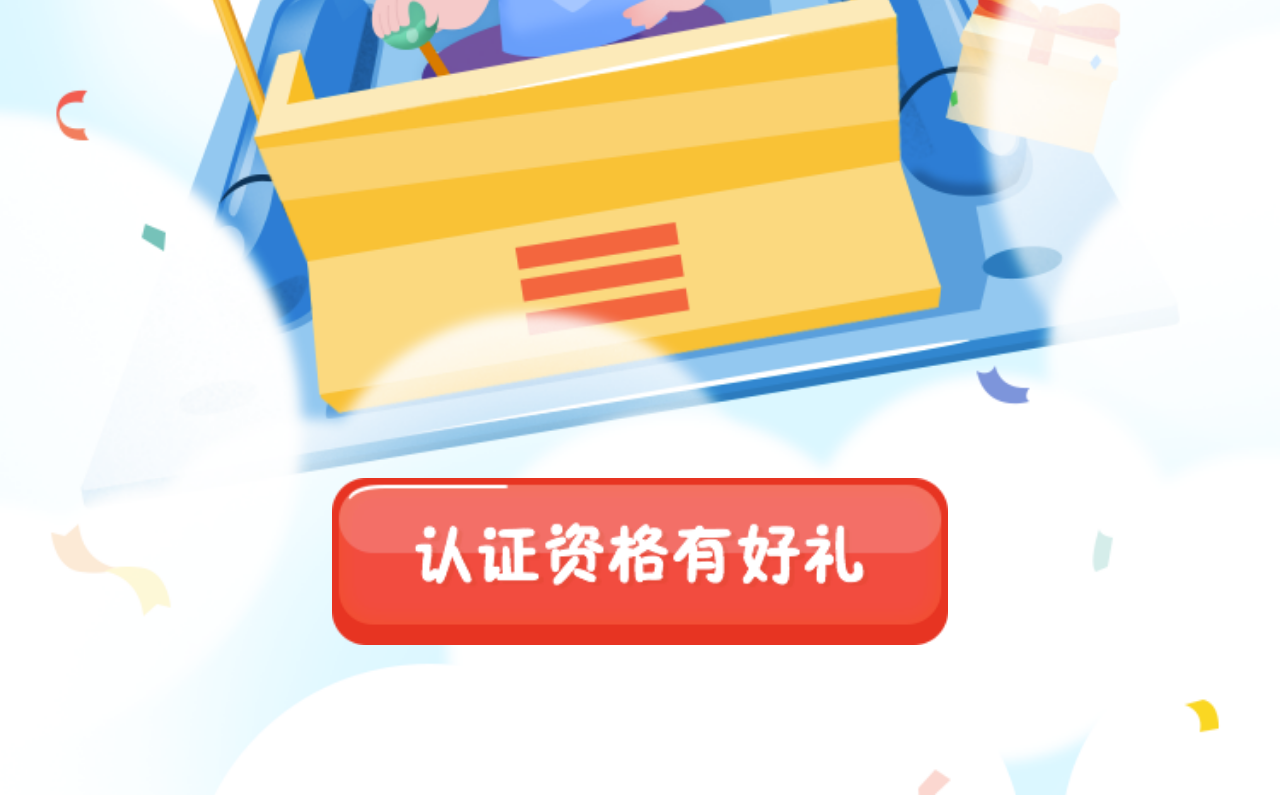
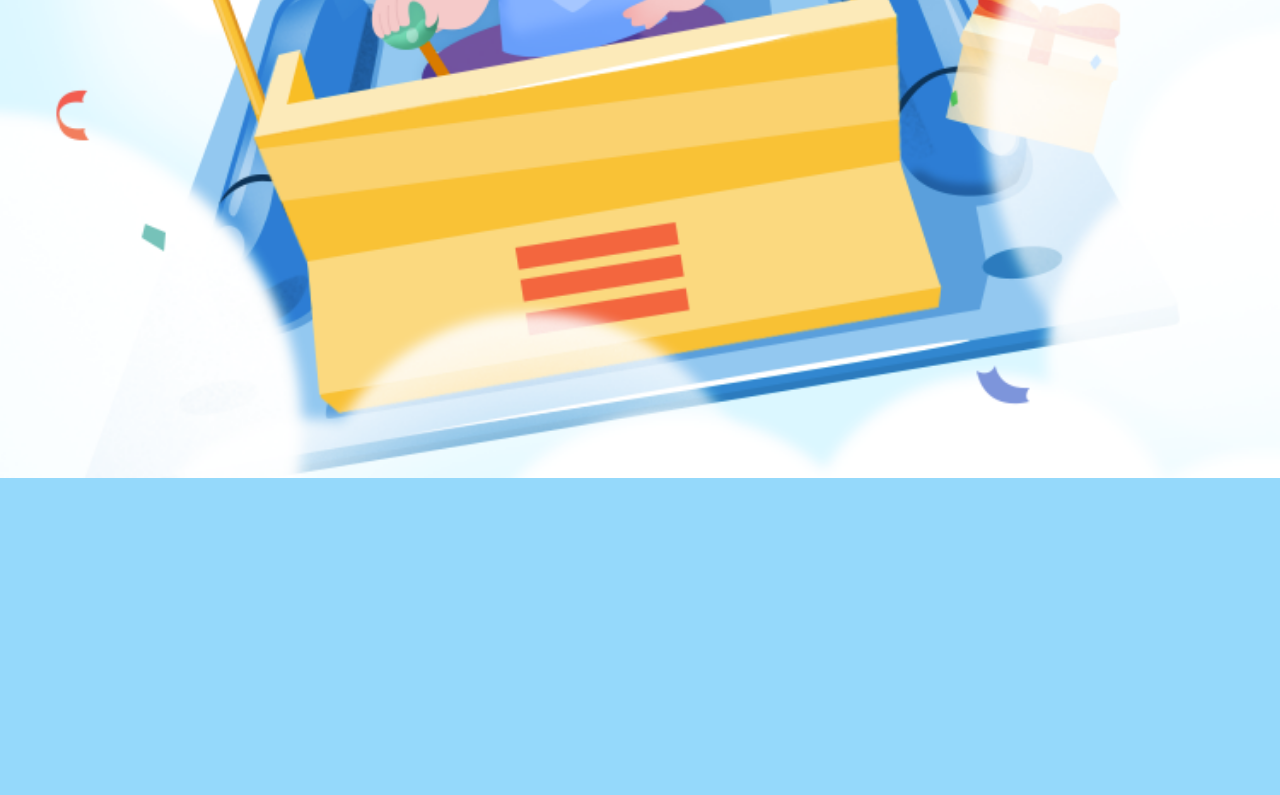
Before and after one commit to dongyameng12/childrenDay, a plain HTML site: page index.html in a window 1280 px wide. Shown: the part 1263-2058 px from the top of the page. After the commit the page ends 1741 px from the top, so only its background shows below. Drawn offline with Linux system fonts and the light colour scheme.

Commit message:
天天贴吧

```diff
--- a/css/styles.less
+++ b/css/styles.less
@@ -86,24 +86,24 @@ html,body{
                         }
                     }
                 }
-                &:nth-child(3){
-                    width: 7.5rem;
-                    height:1.86rem;
-                    background:url('../images/h_03_03.png') no-repeat;
-                    background-size: cover;
-                    text-align: center;
-                    >a{
-                        display: inline-block;
-                        width:3.61rem;
-                        height:.98rem;
-                        background: url('../images/h_btn.png') no-repeat;
-                        background-size: cover;
-                    }
-                }
-                &:nth-child(4){
-                    width: 7.5rem;
-                    background-color: #fff;
-                }
+                // &:nth-child(3){
+                //     width: 7.5rem;
+                //     height:1.86rem;
+                //     background:url('../images/h_03_03.png') no-repeat;
+                //     background-size: cover;
+                //     text-align: center;
+                //     >a{
+                //         display: inline-block;
+                //         width:3.61rem;
+                //         height:.98rem;
+                //         background: url('../images/h_btn.png') no-repeat;
+                //         background-size: cover;
+                //     }
+                // }
+                // &:nth-child(4){
+                //     width: 7.5rem;
+                //     background-color: #fff;
+                // }
             }
         }
         // 选择部分
--- a/index.html
+++ b/index.html
@@ -29,7 +29,7 @@
             <p></p>
             <p></p>
         </div>
-        <div><a href="javascript:void(0);"></a></div>
+        <!-- <div><a href="javascript:void(0);"></a></div> -->
         <!-- <div style="height: calc(100% - 12.06rem);"></div> -->
     </section>
     <!-- 动画/动漫人物 -->
```
Also changed, not shown: css/styles.css.
